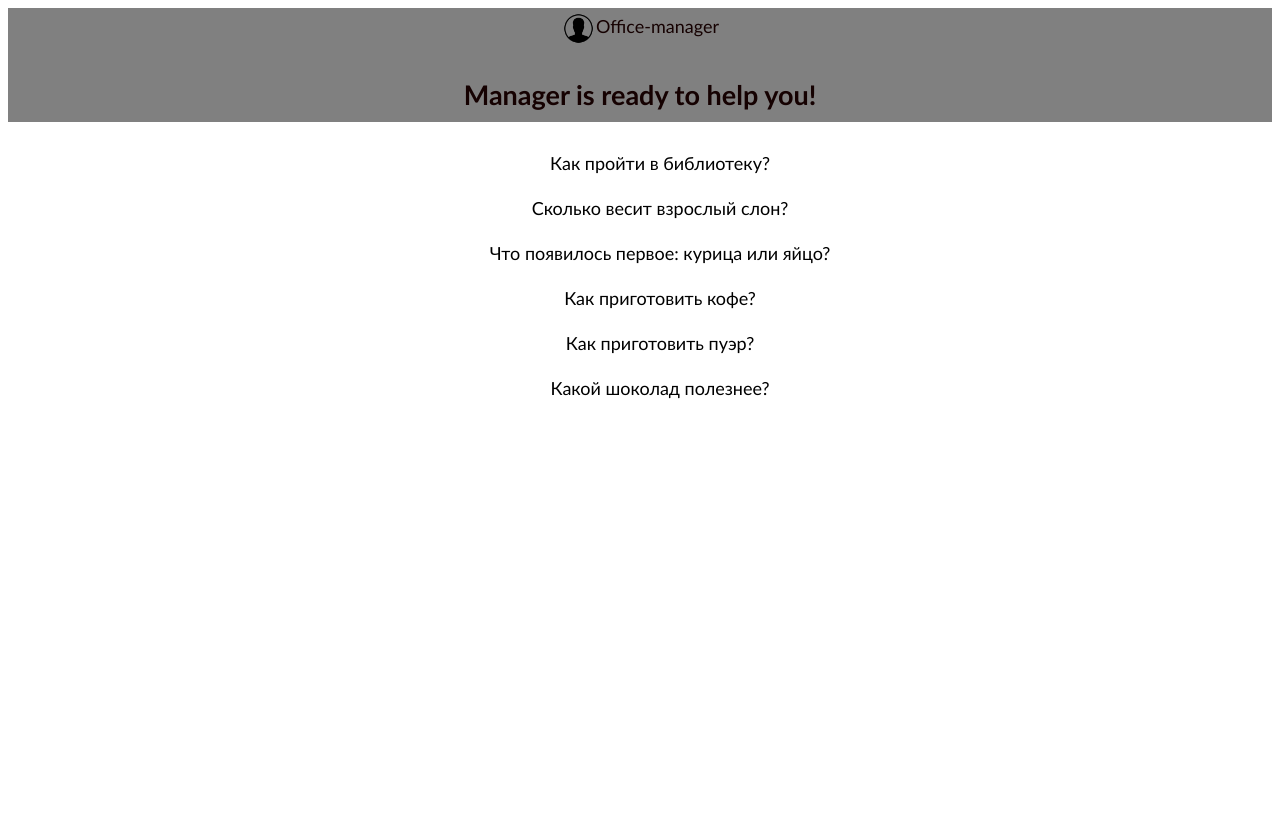
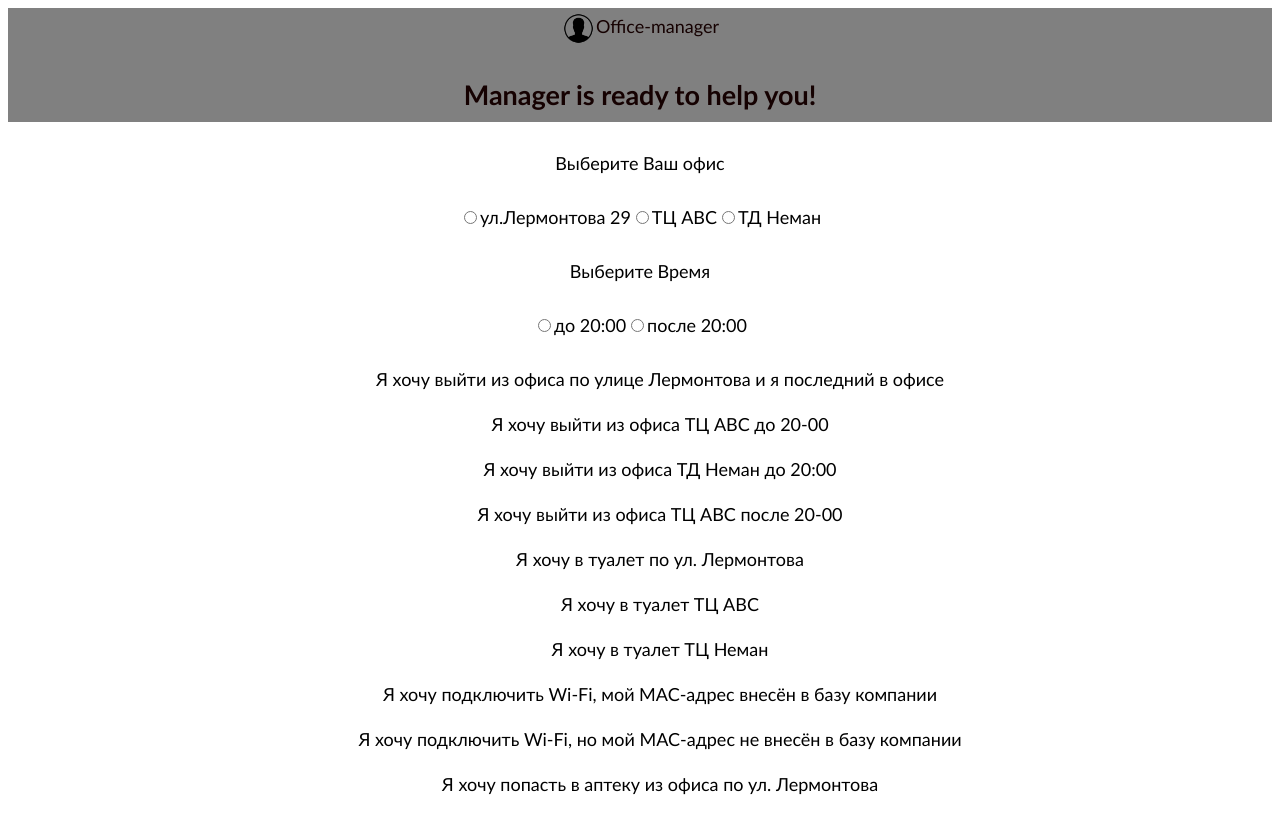
Before and after one commit to akexholubeva/new-office-manager, a React app: page / in a window 1280 px wide. Built offline with nearby package versions, Linux system fonts and the light colour scheme.

Commit message:
added userHistory

```diff
--- a/src/App.jsx
+++ b/src/App.jsx
@@ -2,29 +2,32 @@ import React, { Component } from 'react';
 import { BrowserRouter as Router, Route } from 'react-router-dom';
 import './common.css';
 import Header from './components/Header';
-import Questions from './components/Questions';
+import UserStories from './components/UserStories';
 import Answer from './components/Answer';
-import QuestionData from './data/questions.json';
+import RadioButtons from './components/RadioButtons';
+// import QuestionData from './data/questions.json';
+import userStoriesData from './data/userStories.json';
 
 class App extends Component {
   render() {
     return (
       <div>
         <Header />
+        <RadioButtons />
         <Router>
           <div>
             <Route
               exact
               path="/"
               render={() => (
-                <Questions list={QuestionData} />
+                <UserStories list={userStoriesData} />
               )}
             />
             <Route
               path="/question/:questionId"
               render={({ match }) => (
                 <Answer
-                  data={QuestionData.find(item => (
+                  data={userStoriesData.find(item => (
                     item.id.toString() === match.params.questionId
                   ))}
                 />
--- a/src/components/Answer.jsx
+++ b/src/components/Answer.jsx
@@ -7,7 +7,7 @@ class Answer extends Component {
   render() {
     return (
       <div className="answer">
-        <p>{this.props.data.question}</p>
+        <p>{this.props.data.userStory}</p>
         <p>{this.props.data.answer}</p>
         <Link to={'/'}>
           <button className="back-button">Назад</button>
--- /dev/null
+++ b/src/components/RadioButtons.jsx
@@ -0,0 +1,19 @@
+import React, { Component } from 'react';
+
+class Filters extends Component {
+  render () {
+    return (
+      <form className="filters">
+        <p>Выберите Ваш офис</p>
+        <p><input name="office" type="radio" value="lermontova" onChange={this.handleChanged} />ул.Лермонтова 29
+        <input name="office" type="radio" value="abc" onChange={this.handleChanged} />ТЦ ABC
+        <input name="office" type="radio" value="neman" onChange={this.handleChanged} />ТД Неман</p>
+        <p>Выберите Время</p>
+        <p><input name="time" type="radio" value="before20:00" onChange={this.handleChanged} />до 20:00
+        <input name="time" type="radio" value="after20:00" onChange={this.handleChanged} />после 20:00</p>
+      </form>
+    );
+  }
+}
+
+export default Filters;
--- a/src/components/Questions.jsx
+++ b/src/components/UserStories.jsx
@@ -1,22 +1,22 @@
 import React, { Component } from 'react';
 import PropTypes from 'prop-types';
-import Question from './Question';
+import UserStory from './UserStory';
 import { QuestionType } from '../types';
 
-class Questions extends Component {
+class UserStories extends Component {
   render() {
     return (
       <ul>
         {this.props.list.map(item => (
-          <Question key={item.id} data={item} />
+          <UserStory key={item.id} data={item} />
         ))}
       </ul>
     );
   }
 }
 
-Questions.propTypes = {
+UserStories.propTypes = {
   list: PropTypes.arrayOf(QuestionType).isRequired,
 };
 
-export default Questions;
+export default UserStories;
--- a/src/components/Question.jsx
+++ b/src/components/UserStory.jsx
@@ -3,20 +3,20 @@ import { Link } from 'react-router-dom';
 import PropTypes from 'prop-types';
 import { QuestionType } from '../types';
 
-class Question extends Component {
+class UserStory extends Component {
   render() {
     return (
       <li className="list">
         <Link to={`/question/${this.props.data.id}`}>
-          {this.props.data.question}
+          {this.props.data.userStory}
         </Link>
       </li>
     );
   }
 }
 
-Question.propTypes = {
+UserStory.propTypes = {
   data: PropTypes.shape(QuestionType).isRequired,
 };
 
-export default Question;
+export default UserStory;
--- /dev/null
+++ b/src/data/userStories.json
@@ -0,0 +1,51 @@
+[{
+  "userStory":"Я хочу выйти из офиса по улице Лермонтова и я последний в офисе",
+  "answer":"Следуйте инструкции, которая висит около выхода",
+  "id":1,
+  "address":"lermontova"
+},{
+"userStory":"Я хочу выйти из офиса ТЦ АВС до 20-00",
+  "answer":"Вы можете свободно выйти из офиса",
+  "id":2,
+  "address":"abc"
+},{
+"userStory":"Я хочу выйти из офиса ТД Неман до 20:00",
+  "answer":"Вы можете свободно выйти из офиса",
+  "id":3,
+  "address":"neman"
+},{
+"userStory":"Я хочу выйти из офиса ТЦ АВС после 20-00",
+  "answer":"Обратитесь к охраннику ТЦ",
+  "id":4,
+  "address":"abc"
+},{
+"userStory":"Я хочу в туалет по ул. Лермонтова",
+  "answer":"На 3-ем этаже есть общий туалет около лестницы, на 2-ом  есть раздельные туалеты около выхода во двор.",
+  "id":5,
+  "address":"lermontova"
+},{
+"userStory":"Я хочу в туалет ТЦ АВС",
+  "answer":"На 3-ем этаже есть раздельные туалеты в конце коридора",
+  "id":6,
+  "address":"abc"
+},{
+"userStory":"Я хочу в туалет ТЦ Неман",
+  "answer":"Туалет в конце коридора",
+  "id":7,
+  "address":"neman"
+},{
+"userStory":"Я хочу подключить Wi-Fi, мой MAC-адрес внесён в базу компании",
+  "answer":"Проверьте настройки Вашего девайса",
+  "id":8,
+  "address":"lermontova||neman||abc"
+},{
+"userStory":"Я хочу подключить Wi-Fi, но мой MAC-адрес не внесён в базу компании",
+  "answer":"Обратитесь к сисадмину компании",
+  "id":9,
+  "address":"lermontova||neman||abc"
+},{
+"userStory":"Я хочу попасть в аптеку из офиса по ул. Лермонтова",
+  "answer":"Ближайшая аптека по ул.  Калиновского 1, направляйтесь к зданию гостиницы Беларусь",
+  "id":10,
+  "address":"lermontova"
+}]
--- a/src/types.js
+++ b/src/types.js
@@ -1,9 +1,10 @@
 import PropTypes from 'prop-types';
 
 export const QuestionType = PropTypes.shape({
-  question: PropTypes.string.isRequired,
+  userStory: PropTypes.string.isRequired,
   answer: PropTypes.string.isRequired,
   id: PropTypes.number.isRequired,
+  address: PropTypes.string.isRequired,
 }).isRequired;
 
 export default QuestionType;
```
Also changed, not shown: src/components/Filters.jsx (added, +12 -0 lines), src/components/UserStoriesFilter.jsx (added, +29 -0 lines).
